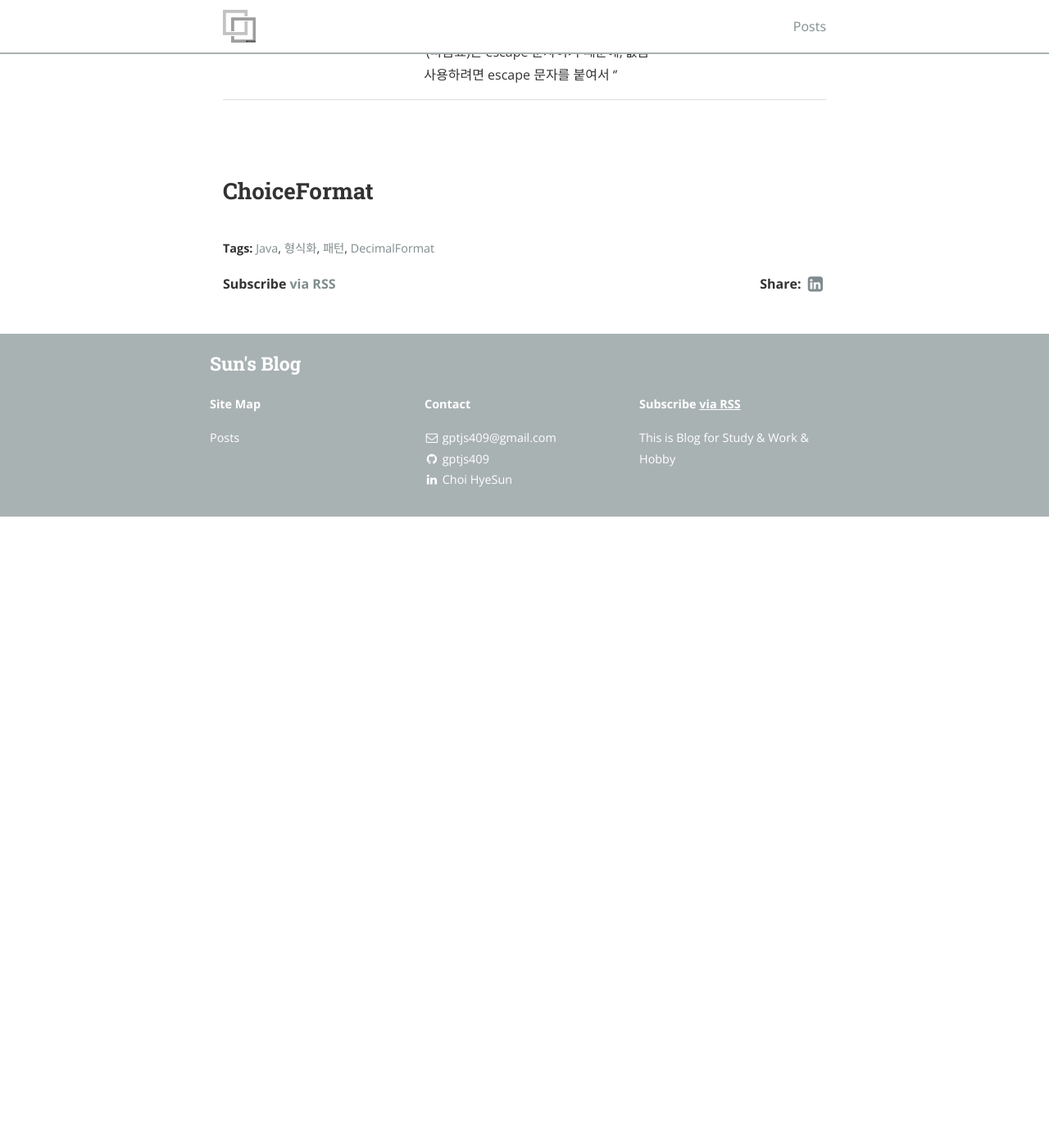
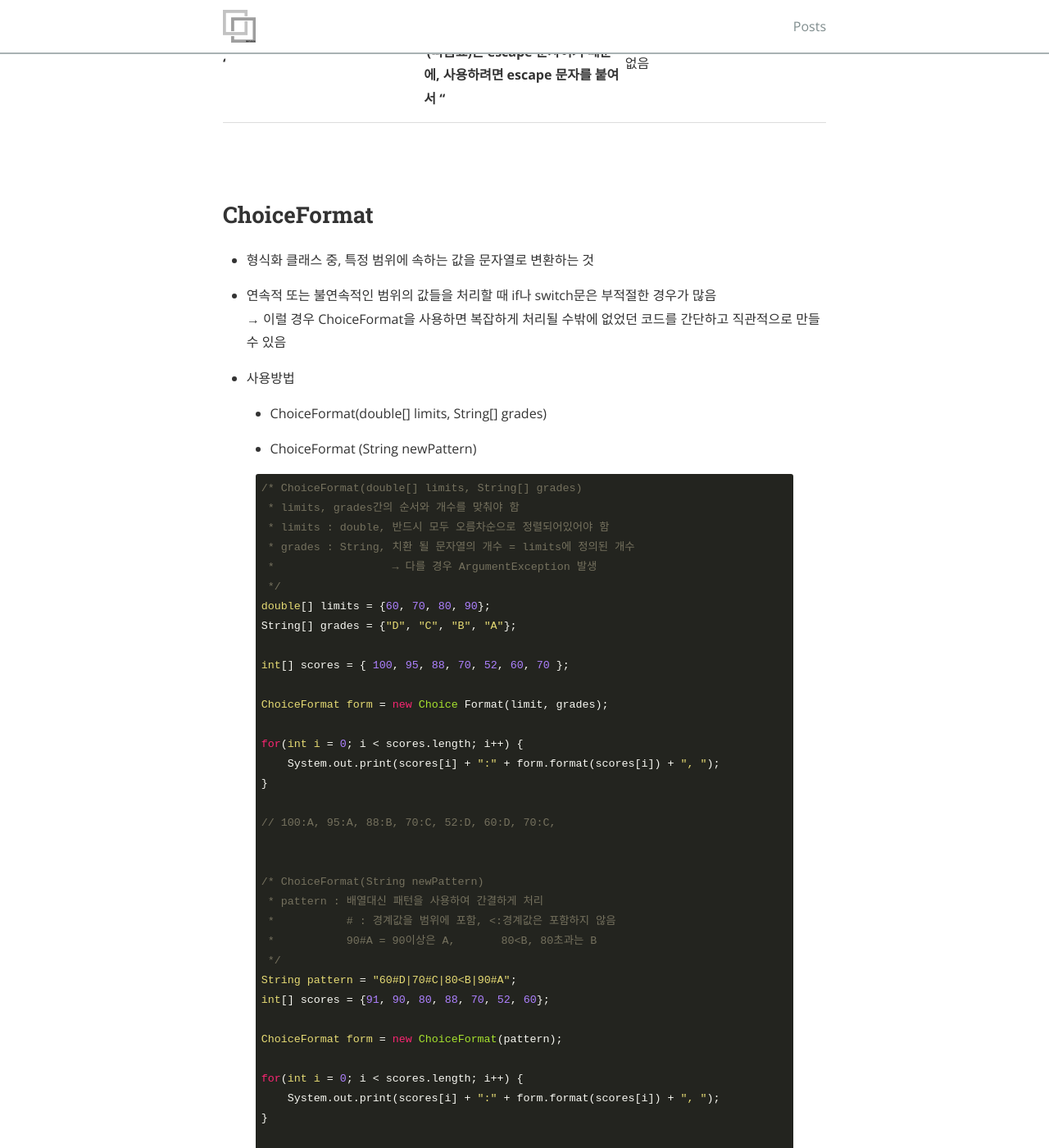
Before and after one commit to gptjs409/gptjs409.github.io, a Jekyll site: the page built from _posts/java/2019-09-13-formalization.md, in a window 1280 px wide and 1400 px high, scrolled down 5338 px. Shown: the whole window at 82% size. Built offline with Jekyll 4.4.1, drawn with Linux system fonts in a browser that asks for light colours; nearby versions of some CDN libraries; before the commit the page ends 5968 px from its top, so only the background shows below that; some of the changed text lies outside the part shown.

Commit message:
Update 2019-09-13-formalization.md

```diff
--- a/_posts/java/2019-09-13-formalization.md
+++ b/_posts/java/2019-09-13-formalization.md
@@ -9,6 +9,10 @@ tags:
   - 형식화
   - 패턴
   - DecimalFormat
+  - SimpleDateFormat
+  - DateFormat
+  - ChoiceFormat
+  - MessageFormat
 ---
 
 ## 형식화 클래스
@@ -130,36 +134,175 @@ Date daySunny = calSunny.getTime(); // Calendar를 Date로 변환
 
 |기호|의미|예시|
 |---|---|---|
-|G|연대(BC, AD)|AD|
-|y|연도|2019|
-|M|월(1~12 또는 1월~12월)|8 또는 8월, OCT|
-|w|년의 몇 번째 주(1~53)|12|
-|W|월의 몇 번째 주(1~5)|3|
-|D|년의 몇 번째 일(1~366)|123|
-|d|월의 몇 번째 일(1~31)|13|
-|F|월의 몇 번째 요일(1~5)|2 (→ 이번달의 N번째 화요일)|
-|E|요일|월|
-|a|오전/오후(AM, PM)|AM|
-|H|시간(0~23)|20|
-|k|시간(1~24)|13|
-|K|시간(0~11)|10|
-|h|시간(1~12)|11|
-|m|분(0~59)|50|
-|s|초(0~59)|55|
-|S|1/1000초 (0~999)|231|
-|z|Time zone(General time zone)|GMT+9:00|
-|Z|Time zone(RFC 822 time zone)|+0900|
-|'|escape문자(특문표현)<br>'(따옴표)는 escape 문자이기 때문에, 사용하려면 escape 문자를 붙여서 ''|없음|
+|**G**|**연대(BC, AD)**|AD|
+|**y**|**연도**|2019|
+|**M**|**월(1~12 또는 1월~12월)**|8 또는 8월, OCT|
+|**w**|**년의 몇 번째 주(1~53)**|12|
+|**W**|**월의 몇 번째 주(1~5)**|3|
+|**D**|**년의 몇 번째 일(1~366)**|123|
+|**d**|**월의 몇 번째 일(1~31)**|13|
+|**F**|**월의 몇 번째 요일(1~5)**|2 (→ 이번달의 N번째 화요일)|
+|**E**|**요일**|월|
+|**a**|**오전/오후(AM, PM)**|AM|
+|**H**|**시간(0~23)**|20|
+|**k**|**시간(1~24)**|13|
+|**K**|**시간(0~11)**|10|
+|**h**|**시간(1~12)**|11|
+|**m**|**분(0~59)**|50|
+|**s**|**초(0~59)**|55|
+|**S**|**1/1000초 (0~999)**|231|
+|**z**|**Time zone(General time zone)**|GMT+9:00|
+|**Z**|**Time zone(RFC 822 time zone)**|+0900|
+|**'**|**escape문자(특문표현)<br>'(따옴표)는 escape 문자이기 때문에, 사용하려면 escape 문자를 붙여서 ''**|없음|
 
 <br>
 <br>
 
 ## ChoiceFormat
 
+- 형식화 클래스 중, 특정 범위에 속하는 값을 문자열로 변환하는 것
+
+- 연속적 또는 불연속적인 범위의 값들을 처리할 때 if나 switch문은 부적절한 경우가 많음
+<br>→ 이럴 경우 ChoiceFormat을 사용하면 복잡하게 처리될 수밖에 없었던 코드를 간단하고 직관적으로 만들 수 있음
+
+- 사용방법
+
+  - ChoiceFormat(double[] limits, String[] grades)
+
+  - ChoiceFormat (String newPattern)
+
 {% highlight java %}
+/* ChoiceFormat(double[] limits, String[] grades)
+ * limits, grades간의 순서와 개수를 맞춰야 함
+ * limits : double, 반드시 모두 오름차순으로 정렬되어있어야 함
+ * grades : String, 치환 될 문자열의 개수 = limits에 정의된 개수
+ *                  → 다를 경우 ArgumentException 발생
+ */
+double[] limits = {60, 70, 80, 90};
+String[] grades = {"D", "C", "B", "A"};
 
+int[] scores = { 100, 95, 88, 70, 52, 60, 70 };
+
+ChoiceFormat form = new Choice Format(limit, grades);
+
+for(int i = 0; i < scores.length; i++) {
+    System.out.print(scores[i] + ":" + form.format(scores[i]) + ", ");
+}
+
+// 100:A, 95:A, 88:B, 70:C, 52:D, 60:D, 70:C,
+
+
+/* ChoiceFormat(String newPattern)
+ * pattern : 배열대신 패턴을 사용하여 간결하게 처리
+ *           # : 경계값을 범위에 포함, <:경계값은 포함하지 않음
+ *           90#A = 90이상은 A,       80<B, 80초과는 B
+ */
+String pattern = "60#D|70#C|80<B|90#A";
+int[] scores = {91, 90, 80, 88, 70, 52, 60};
+
+ChoiceFormat form = new ChoiceFormat(pattern);
+
+for(int i = 0; i < scores.length; i++) {
+    System.out.print(scores[i] + ":" + form.format(scores[i]) + ", ");
+}
+
+// 91:A, 90:A, 80:C, 88:B, 70:C, 52:D, 60:D
 {% endhighlight %}
 
+<br>
+<br>
+
+## MessageFormat
+
+- 형식화 클래스 중, 데이터를 정해진 양식에 맞게 출력할 수 있도록 해주는 것
+
+- 데이터가 들어갈 자리를 마련해놓은 양식을 미리 작성 후 프로그램을 이용해서 다수의 데이터를 같은 양식으로 출력할 때 사용
+
+- 예시
+
+  - 고객들에게 보낼 안내문을 출력할 때 같은 안내문 양식에 받는 사람의 이름과 같은 데이터만 달라지도록 출력할 때
+
+  - 하나의 데이터를 다양한 양식으로 출력할 때 사용
+
+  - SimpleDateFormat의 parse처럼 MessageFormat을 이용하면 지정된 양식에서 필요한 데이터만을 손쉽게 추출해낼 수 있음
+
+- 따옴표(')는 MessageFormat 양식에서 escape문자로 사용되기 때문에 문자열 msg내에서 따옴표를 사용하려면 두 번 연속으로 사용하면 됨 (ex : '')
+
+- 사용 방법과 예
+
 {% highlight java %}
+import java.text.*;
 
+class Sunny {
+    public msg = "S: {0} \nU: {1} \nN: {2}";
+
+    Object[] arguments = {
+        "고구마", "true", "15"
+    };
+
+    String sunny = MessageFormat.format(msg, arguments);
+
+    System.out.println(sunny);
+}
+
+/* S: 고구마
+ * U: true
+ * N: 15
+ */
+
+import java.text.*;
+
+class Sunny2 {
+    public msg = "S: {0} U: ''{1}'' N: {2}"; // 따옴표(')는 MessageFormat양식의 escape문자
+                                             // '로 사용하려면 ''로 사용
+
+    Object[][] arguments = {
+        {"고구마", "true", "15"},
+        {"감자", "false", "12"},
+    };
+
+    for (int i = 0; i < arguments.length; i++) {
+    	String sunny = MessageFormat.format(msg, arguments[i]);
+    	System.out.println(sunny);
+    }
+
+}
+
+/* S: 고구마 U: 'true' N: 15
+ * S: 감자 U: 'false' N: 12
+ */
 {% endhighlight %}
+
+- MessageFormat에 사용할 양식인 문자열 msg를 작성할 때, '{숫자}'로 표시된 부분 → 데이터가 출력될 자리
+
+  - 순차적일 필요 없음
+
+  - 여러번 반복해서 사용 가능
+
+  - 사용되는 숫자는 배열처럼 인덱스가 0부터 시작
+
+  - 양식에 들어갈 데이터는 객체배열인 arguments에 지정
+
+  - 객체배열이기 때문에 String 이외에도 다른 객체들이 지정될 수 있음
+
+  - 보다 세부적인 옵션들 사용 가능 → Java API 문서 참조
+
+- 출력된 데이터로부터 필요한 데이터를 뽑아내는 방법 (parse(String source) 사용)
+
+  - 데이터를 객체배열에 직접 초기화
+  <br>→ 데이터가 바뀔 때 마다 매번 배열을 변경해야 하고 다시 컴파일을 해줘야 함
+
+  - 불편을 없애기 위해 Scanner를 통해 데이터를 제공받으면, 데이터가 변경되어도 다시 컴파일을 하지 않아도 됨
+
+{% highlight java %}
+String msg = "Sunny {0}" + "{1}, {2}, {3}";
+
+String pattern = "{0}, {1}, {2}, {3}";
+MessageFormat mf = new MessageFormat(pattern);
+
+Object objs = mf.parse("'Sunny123', '02-123-1234', 27, '08-09'");
+
+System.out.println(MessageFormat.format(msg, objs));
+
+// "Sunny 'Sunny123''02-123-1234', 27, '08-09'
+{% endhighlight %}
```
